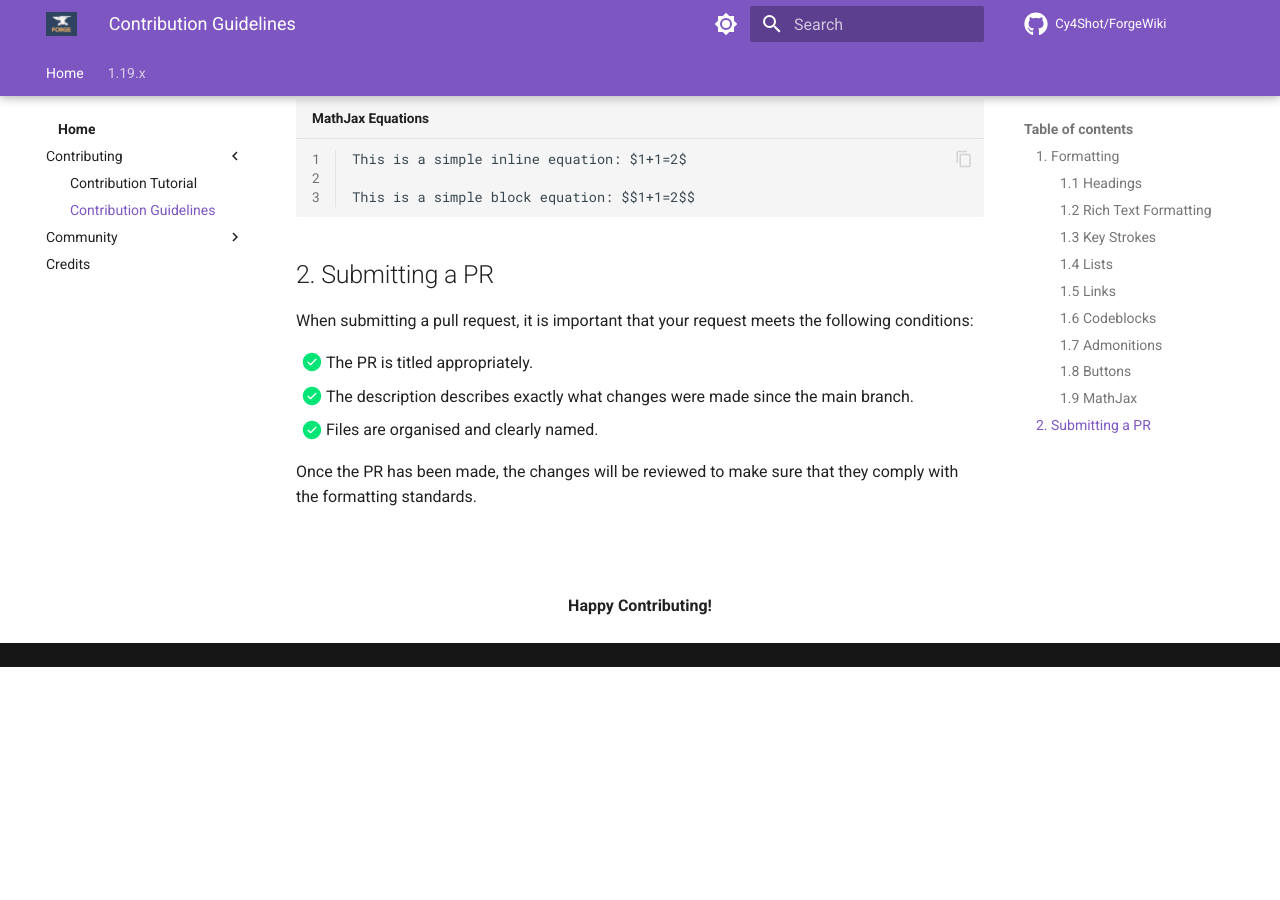
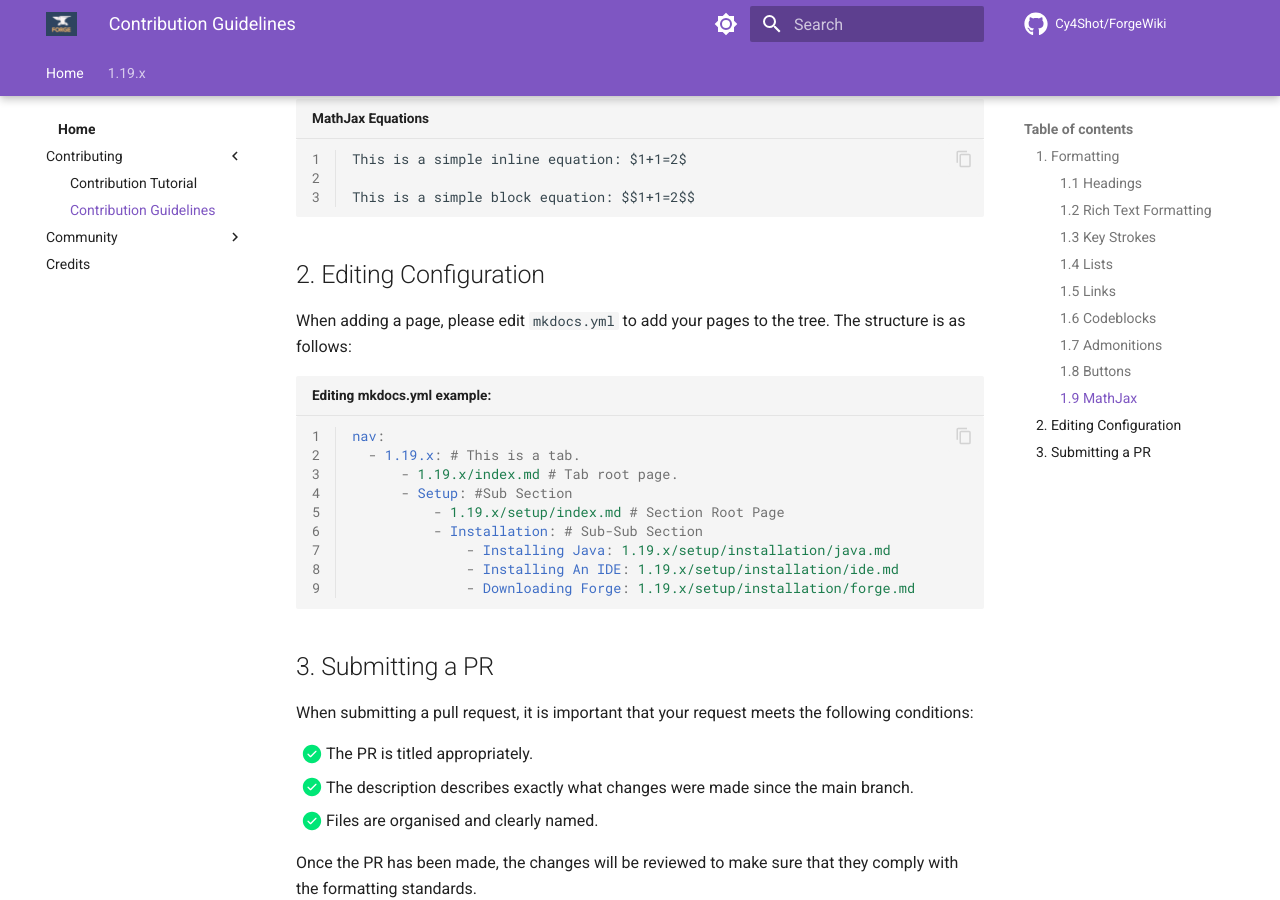
Before and after one commit to Cy4Shot/ForgeWiki, an MkDocs documentation site: the page built from docs/contributing/guidelines.md, in a window 1280 px wide and 900 px high, scrolled down 3267 px. Built offline with MkDocs 1.6.1 and Material for MkDocs 9.7.7, drawn with Linux system fonts in a browser that asks for light colours; comment, search, counter and statistics services are not loaded; before the commit the page ends 3934 px from its top, so only the background shows below that.

Commit message:
Guidelines Update
- Guidelines Update
- 1.19.x Home Page (WIP)

````diff
--- a/docs/contributing/guidelines.md
+++ b/docs/contributing/guidelines.md
@@ -135,7 +135,22 @@ This is a simple inline equation: $1+1=2$
 This is a simple block equation: $$1+1=2$$
 ```
 
-## 2. Submitting a PR
+## 2. Editing Configuration
+
+When adding a page, please edit `mkdocs.yml` to add your pages to the tree. The structure is as follows:
+```yaml title="Editing mkdocs.yml example:" linenums="1"
+nav:
+  - 1.19.x: # This is a tab.
+      - 1.19.x/index.md # Tab root page.
+      - Setup: #Sub Section
+          - 1.19.x/setup/index.md # Section Root Page
+          - Installation: # Sub-Sub Section
+              - Installing Java: 1.19.x/setup/installation/java.md
+              - Installing An IDE: 1.19.x/setup/installation/ide.md
+              - Downloading Forge: 1.19.x/setup/installation/forge.md
+```
+
+## 3. Submitting a PR
 
 When submitting a pull request, it is important that your request meets the following conditions:
 
````
Also changed, not shown: docs/1.19.x/index.md (+28 -0 lines).
